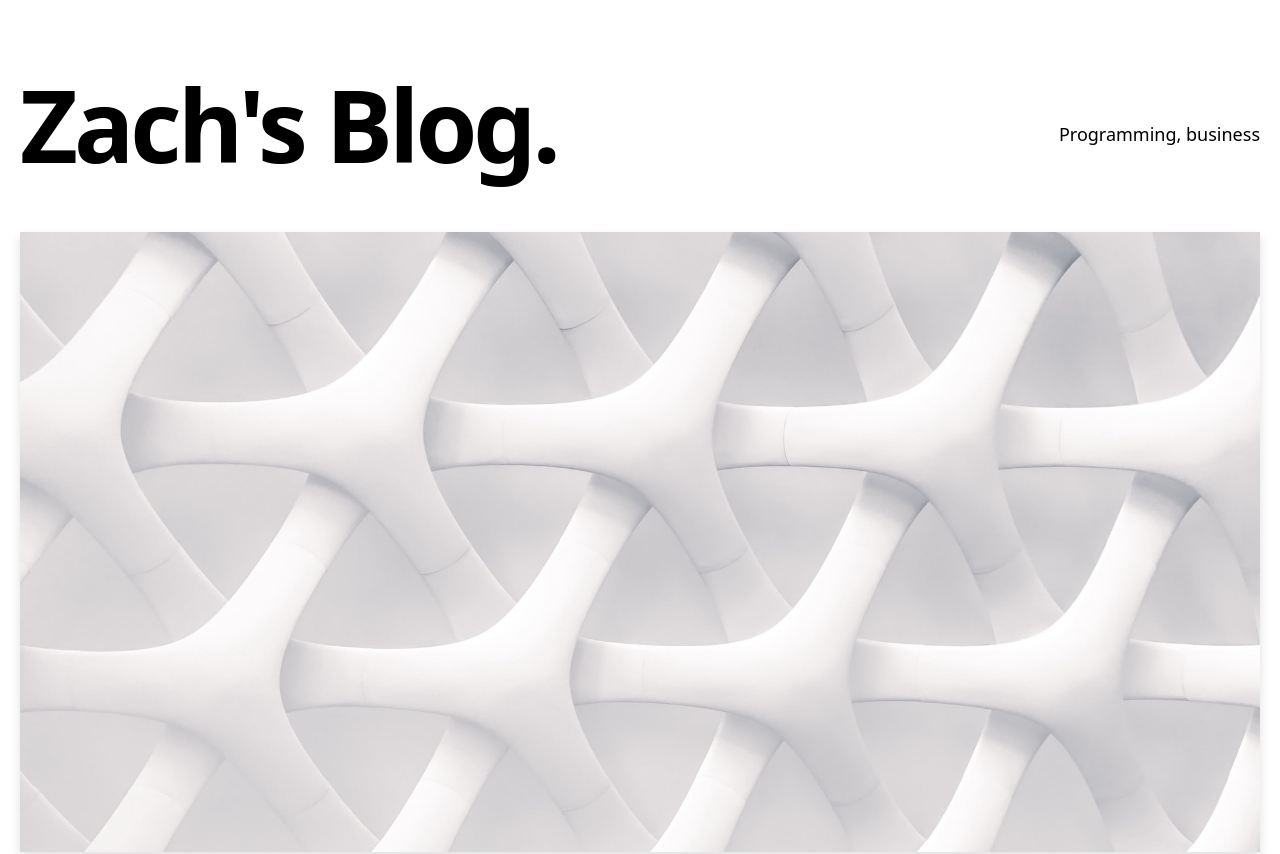
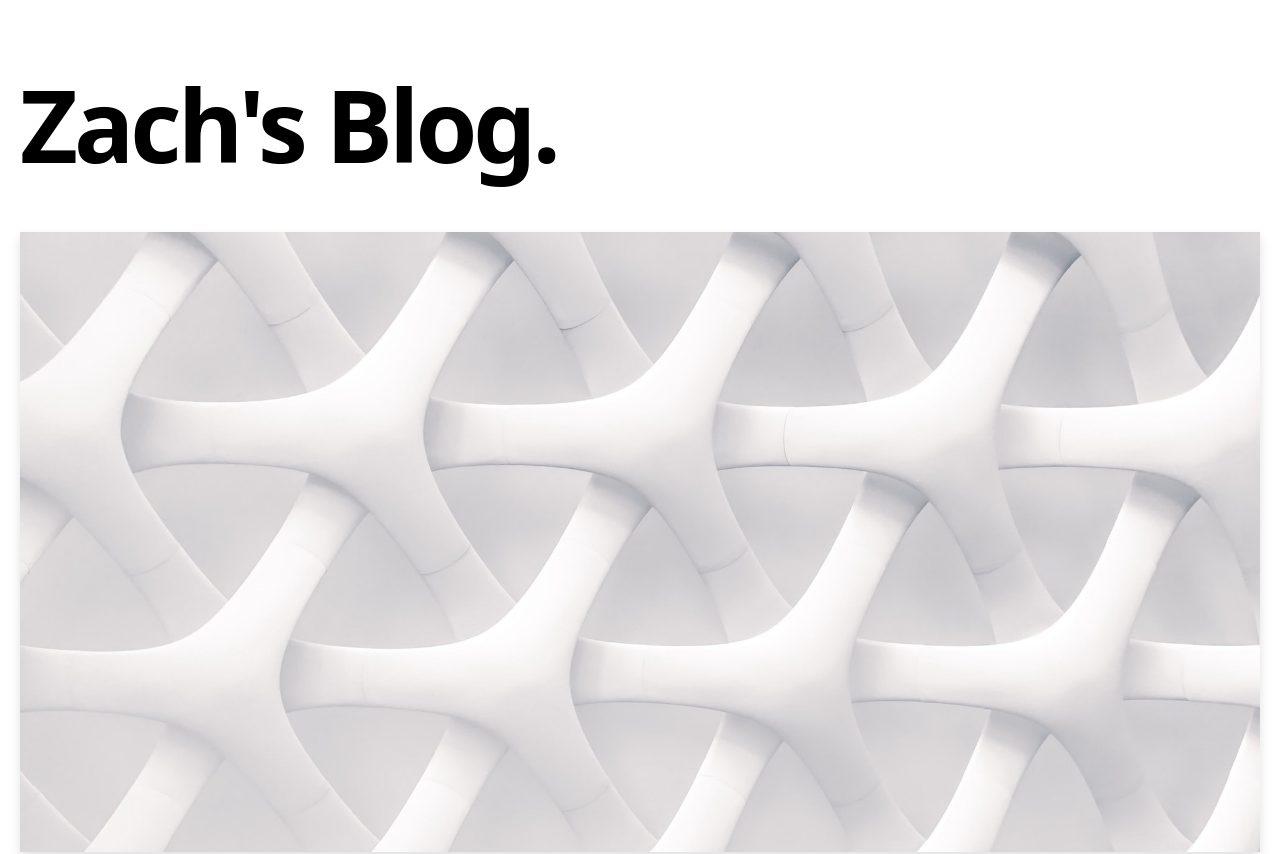
Before and after one commit to ZachWunder/Blog, a Next.js app: page / in a window 1280 px wide. Shown: the top 854 px of the page. Built offline with nearby package versions, Linux system fonts and the light colour scheme.

Commit message:
Remove top header

```diff
--- a/components/intro.js
+++ b/components/intro.js
@@ -5,7 +5,7 @@ export default function Intro() {
         Zach's Blog.
       </h1>
       <h4 className="text-center md:text-left text-lg mt-5 md:pl-8">
-        Programming, business
+
       </h4>
     </section>
   )
```
